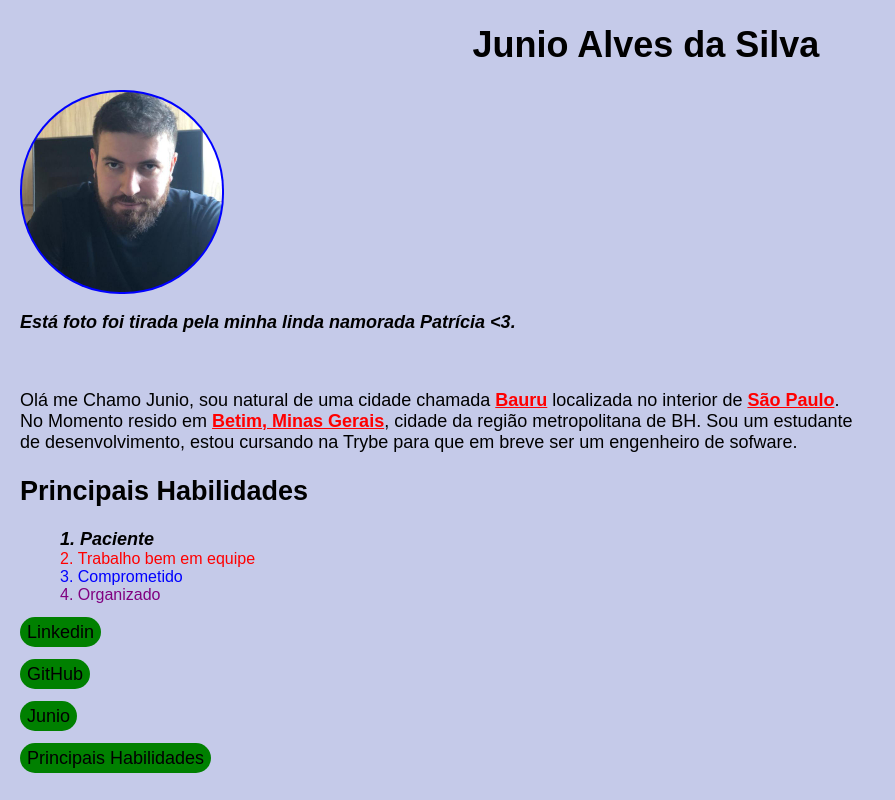
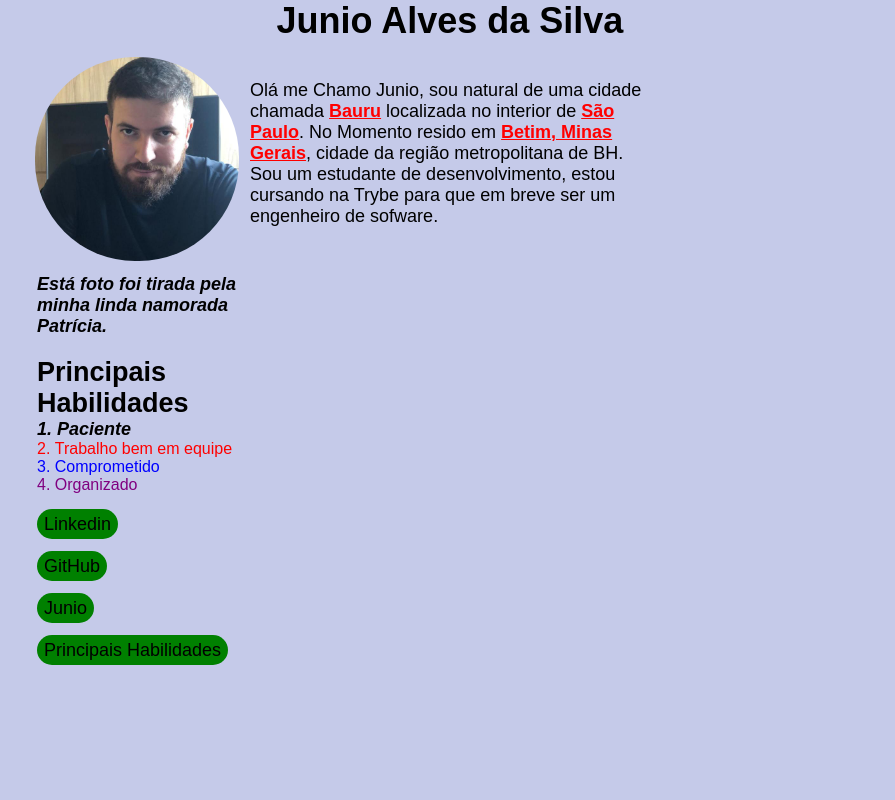
Before and after one commit to JunioASilva/JunioASilva.github.io, a plain HTML site: page index.html in a window 1280 px wide. Shown: the whole page, without its empty margins (0-895 px from the left). Drawn offline with Linux system fonts and the light colour scheme.

Commit message:
Portifolio finalizado apos o dia 3.3

```diff
--- a/index.html
+++ b/index.html
@@ -9,28 +9,31 @@
 </head>
 
 <body>
-    <div><h1>Junio Alves da Silva</h1>
 
-      <img id="Junio" src="Perfil.jpeg" width="200">
+    <h1 class="title">Junio Alves da Silva</h1>
 
-    <div class="paragrafo"><strong><em><p>Está foto foi tirada pela minha linda namorada Patrícia <3.</p></em></strong>
-    <br>
-    <p>Olá me Chamo Junio, sou natural de uma cidade chamada <strong class="destaque">Bauru</strong> localizada no interior de <strong class="destaque">São Paulo</strong>.
-      <br>
-    No Momento resido em <strong class="destaque">Betim, Minas Gerais</strong>, cidade da região metropolitana de BH. Sou um estudante
-      <br>
-    de desenvolvimento, estou cursando na Trybe para que em breve ser um engenheiro de sofware.
-    </p></div></div>
+    <div class="header">
 
-    <h2 id="PH">Principais Habilidades</h2>
+
+    <strong><em><div class="description">Está foto foi tirada pela minha linda namorada Patrícia.</em></strong>
+    </div>
+
+    <div class="paragrafo">Olá me Chamo Junio, sou natural de uma cidade chamada <strong class="destaque">Bauru</strong> localizada no interior de <strong class="destaque">São Paulo</strong>.
+      No Momento resido em <strong class="destaque">Betim, Minas Gerais</strong>, cidade da região metropolitana de BH. Sou um estudante
+      de desenvolvimento, estou cursando na Trybe para que em breve ser um engenheiro de sofware.
+    </div>
+
+
+    <div class="lista"><h2>Principais Habilidades</h2>
 
     <ol>
       <strong><em><li>Paciente</li></em></strong>
       <li class="list list1">Trabalho bem em equipe</li>
       <li class="list list2">Comprometido</li>
       <li class="list list3">Organizado</li>
-    </ol>
+    </ol></div>
 
+    <div class="urls">
     <a class="button Linkedin" href= https://www.linkedin.com/in/junio-alves-da-silva-b795a2217/ target="_blank">Linkedin</a> <br>
     <br>
     <a class="button" href="https://github.com/JunioASilva" target="_Blank">GitHub</a><br>
@@ -38,6 +41,7 @@
     <a class="button" href="#Junio">Junio</a><br>
     <br>
     <a class="button PH" href="#PH">Principais Habilidades</a>
+  </div>
 
 </body>
 </html>
--- a/style.css
+++ b/style.css
@@ -1,9 +1,15 @@
+*{
+    margin: 0;
+    padding: 0;
+}
 body {
     background-color: #C5CAE9;
     font-family: sans-serif;
     font-size: large;
-    margin-left: 20px;
+    max-width: 900px;
+
     }
+
 
 .button{
 padding: 5px 7px;
@@ -12,23 +18,39 @@ text-decoration: none;
 border-radius: 50px;
 color: black;
 
+
 }
 
-h1{
-  font-size: 2em;
-  font-family: sans-serif;
+.paragrafo{
+  top: 80px;
+  left: 250px;
+  position: absolute;
+  max-width: 400px;
+
 
 }
-div h1{
-    text-align: center;
+.header{
+  background-image: url(Perfil.jpeg);
+  float: left;
+  height: 200px;
+  width: 200px;
+  background-size: cover;
+  margin-top: 15px;
+  margin-left: 35px;
+  border-radius: 100px;
+  padding: 2px;
+
+
 }
-div #Junio {
-    padding: 2px;
-    background-color: blue;
-    border-radius: 100px;
-    top: 800px;
-    display: block;
-    top: 100px;
+
+.description{
+  margin-top: 215px;
+  margin-bottom: 20px;
+
+
+}
+.title{
+  text-align: center;
 }
 
 .list{
@@ -57,3 +79,10 @@ ol{
 a:hover {
     font-weight: bold;
 }
+.lista{
+  margin-bottom: 20px;
+}
+.urls{
+margin-bottom: 20px;
+
+}
```
